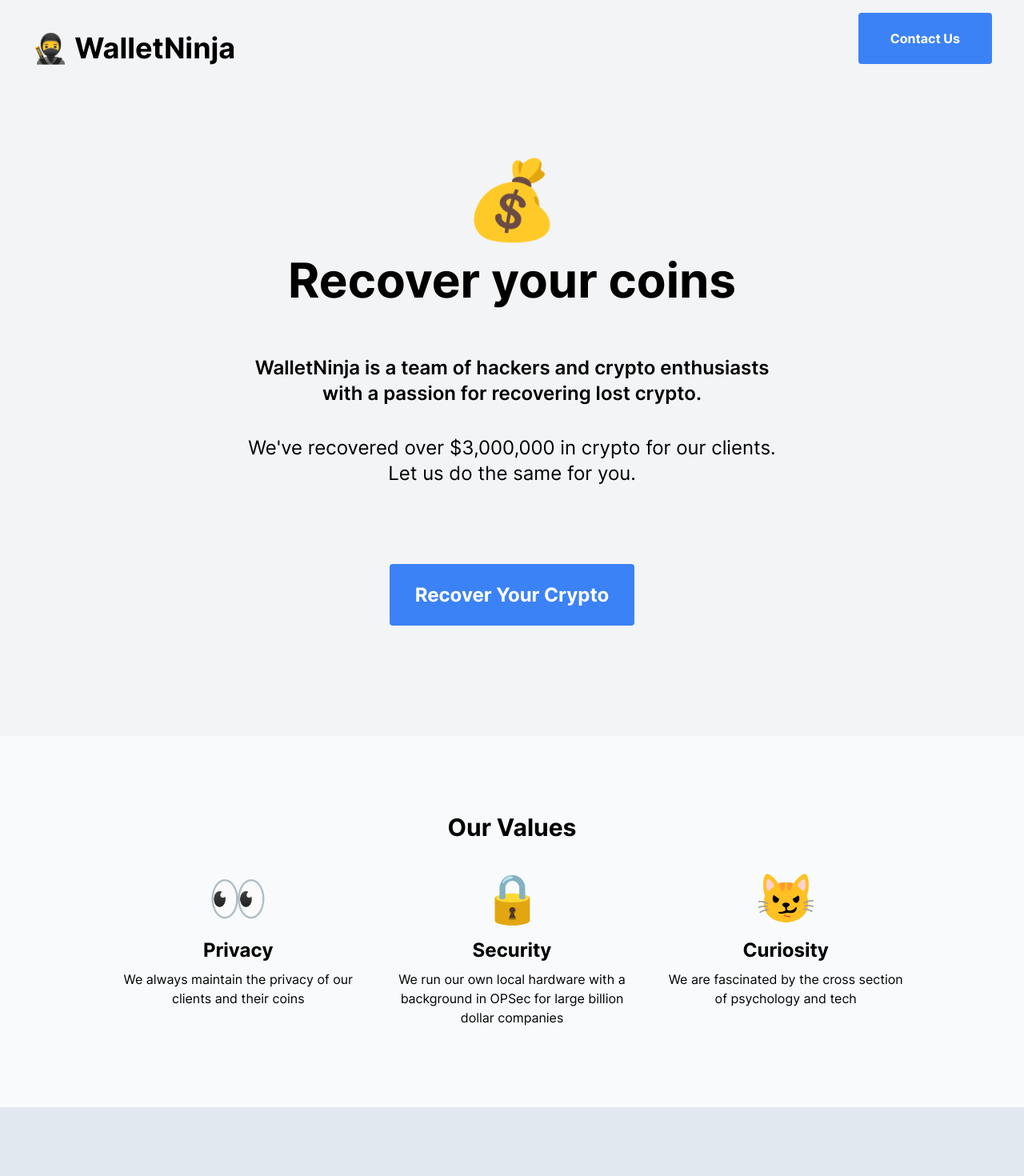
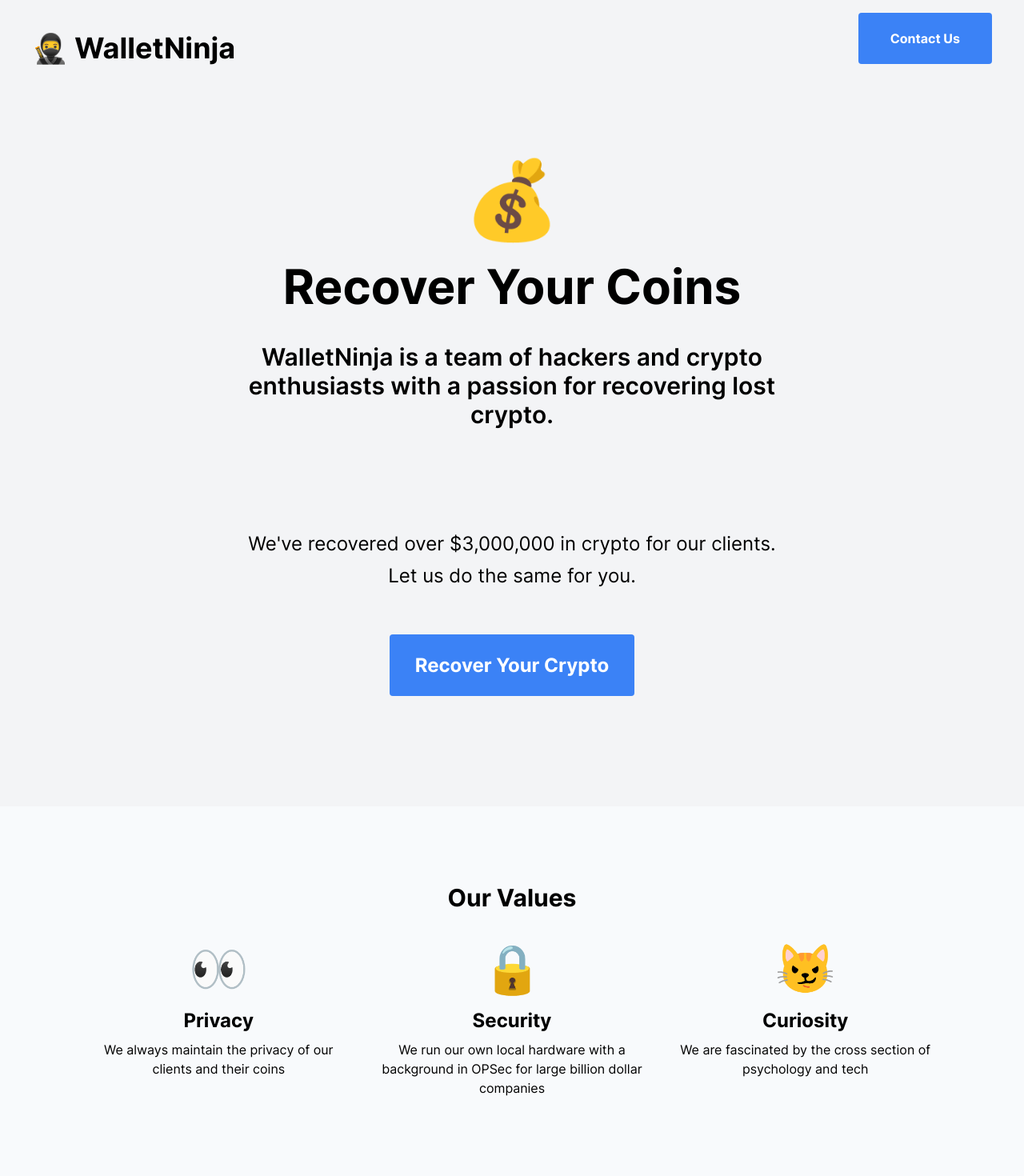
Before and after one commit to bgiovand/wallet-ninja-website, a Next.js app: page / in a window 1280 px wide. Shown: the top 1470 px of the page at 80% size. Built offline with nearby package versions, Linux system fonts and the light colour scheme.

Commit message:
style updates

```diff
--- a/src/pages/index.tsx
+++ b/src/pages/index.tsx
@@ -213,20 +213,20 @@
           </div> */}
         </header>
 
-        <section id='hero' className='p-20'>
+        <section id='hero' className='py-20'>
           <div className='layout flex flex-col items-center justify-center text-center'>
-            <h2 className='mb-16 mt-10 text-6xl'>
-              <span className='mb-6 block text-8xl'>💰</span>
-              Recover your coins
+            <h2 className='mb-10 mt-10 text-6xl'>
+              <span className='mb-8 block text-8xl'>💰</span>
+              Recover Your Coins
             </h2>
-            <p className='mb-5 w-8/12 text-2xl font-semibold'>
+            <h3 className=' mb-28 w-8/12 text-3xl font-semibold'>
               WalletNinja is a team of hackers and crypto enthusiasts with a
               passion for recovering lost crypto.
+            </h3>
+            <p className='mt-4 mb-2 w-8/12 text-2xl'>
+              We've recovered over $3,000,000 in crypto for our clients.
             </p>
-            <p className='mt-4 mb-20 w-8/12 text-2xl'>
-              We've recovered over $3,000,000 in crypto for our clients. Let us
-              do the same for you.
-            </p>
+            <p className='mb-10 w-8/12 text-2xl'>Let us do the same for you.</p>
 
             <div className='mb-20 mt-10'>
               <Link
@@ -239,17 +239,17 @@
           </div>
         </section>
 
-        <section className='bg-slate-50 p-20'>
+        <section className='bg-slate-50 py-20'>
           <div
             className='layout flex flex-col items-center justify-center text-center'
             id='values'
           >
             <h2 className='mt-4'>Our Values</h2>
-            <ul className='flex flex-col flex-wrap items-baseline justify-center text-center align-top md:flex-row'>
+            <ul className='flex flex-col flex-wrap items-baseline justify-center text-center md:flex-row'>
               {values.map((item, index) => (
                 <li
                   key={index}
-                  className='align-center flex flex-col justify-around p-5 md:w-1/3 '
+                  className='align-center flex w-full flex-col justify-around p-5 md:w-1/3 '
                 >
                   <span className='m-5 text-6xl'>{item.icon}</span>
                   <h3 className='mb-2'>{item.title}</h3>
@@ -260,14 +260,14 @@
           </div>
         </section>
 
-        <section className=' bg-slate-200 p-20' id='testimonials'>
+        <section className=' bg-slate-200 py-20' id='testimonials'>
           <div className='layout flex flex-col items-center justify-center text-center'>
             <h2 className='mt-4'>Testimonials</h2>
             <ul className='m-10 mt-4 flex flex-row flex-wrap items-center justify-center text-center '>
               {testimonials.map((item, index) => (
                 <li
                   key={index}
-                  className='flex w-4/12 flex-col items-center px-10'
+                  className='flex flex-col items-center px-10 md:w-4/12'
                 >
                   <Image
                     src={`/images/${item.icon}.svg`}
@@ -295,7 +295,7 @@
           </div>
         </section>
 
-        <section className='bg-white p-20'>
+        <section className='bg-white py-20'>
           <div className=' layout flex flex-col items-center justify-center text-center'>
             <h2 className='mt-4'>Our Process</h2>
             <ul className='mt-4 grid grid-cols-1 gap-4 sm:grid-cols-2 lg:grid-cols-3'>
@@ -322,7 +322,7 @@
           </div>
         </section>
 
-        <section className='bg-white p-20'>
+        <section className='bg-white py-20'>
           <div className='layout flex flex-col items-center justify-center text-center'>
             <h2 className='mt-4'>Our Specialities</h2>
             <ul className='mt-4'>
@@ -367,14 +367,14 @@
           </div>
         </section>
 
-        <section className='p-20'>
+        <section className='py-20' id='faq'>
           <div className='layout flex flex-col items-center justify-center text-center'>
             <h2 className='mt-4'>FAQs</h2>
             <ul className=' m-auto mt-4 flex flex-col items-center justify-center'>
               {faqs.map((item, index) => (
                 <li
                   key={index}
-                  className='flex w-8/12 flex-col items-center pb-10'
+                  className='flex flex-col items-center pb-10 md:w-8/12'
                 >
                   <h3 className='mb-3'>{item.question}</h3>
                   <p>{item.answer}</p>
@@ -384,14 +384,14 @@
           </div>
         </section>
 
-        <section className='bg-white p-20'>
+        <section className='bg-white py-20'>
           <div className='layout flex flex-col justify-between text-center align-text-top'>
             <h2 className='m-4'>Why choose us?</h2>
-            <ul className=' flex flex-row '>
+            <ul className=' flex flex-col md:flex-row '>
               {advantages.map((item, index) => (
                 <li
                   key={index}
-                  className='flex w-1/3 flex-col items-center p-4'
+                  className='flex flex-col items-center p-4 md:w-1/3'
                 >
                   <h3 className='h-16 w-16 rounded-xl bg-slate-400 text-4xl leading-[1.7] text-slate-100'>
                     {index + 1}
@@ -403,7 +403,7 @@
           </div>
         </section>
 
-        <section id='contact-form p-20'>
+        <section id='contact-form' className='pb-40 pt-20'>
           <div className='layout flex flex-col items-center justify-center text-center'>
             <h2 className='mt-4'>Contact Us</h2>
             <p className='mt-4'>
```
